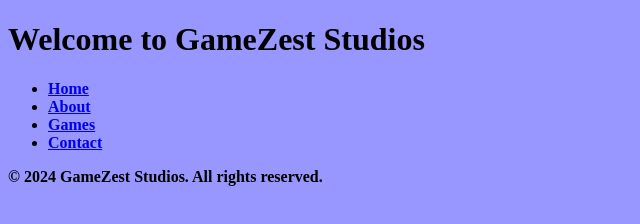
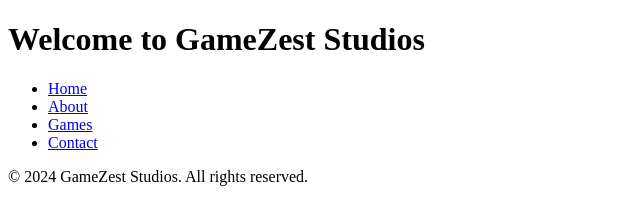
Before and after one commit to GameZestStudios/GameZestStudios.github.io, a plain HTML site: page index.html in a window 1280 px wide. Shown: the whole page, without its empty margins (0-640 px from the left). Drawn offline with Linux system fonts and the light colour scheme.

Commit message:
Update style.css

```diff
--- a/style.css
+++ b/style.css
@@ -1,4 +1,6 @@
-body {
-    background-color: rgb(151, 151, 255);
+/* body {
+    background-color: rgb(204, 204, 255);
     font-weight: bold;
 }
+
+ */
```
